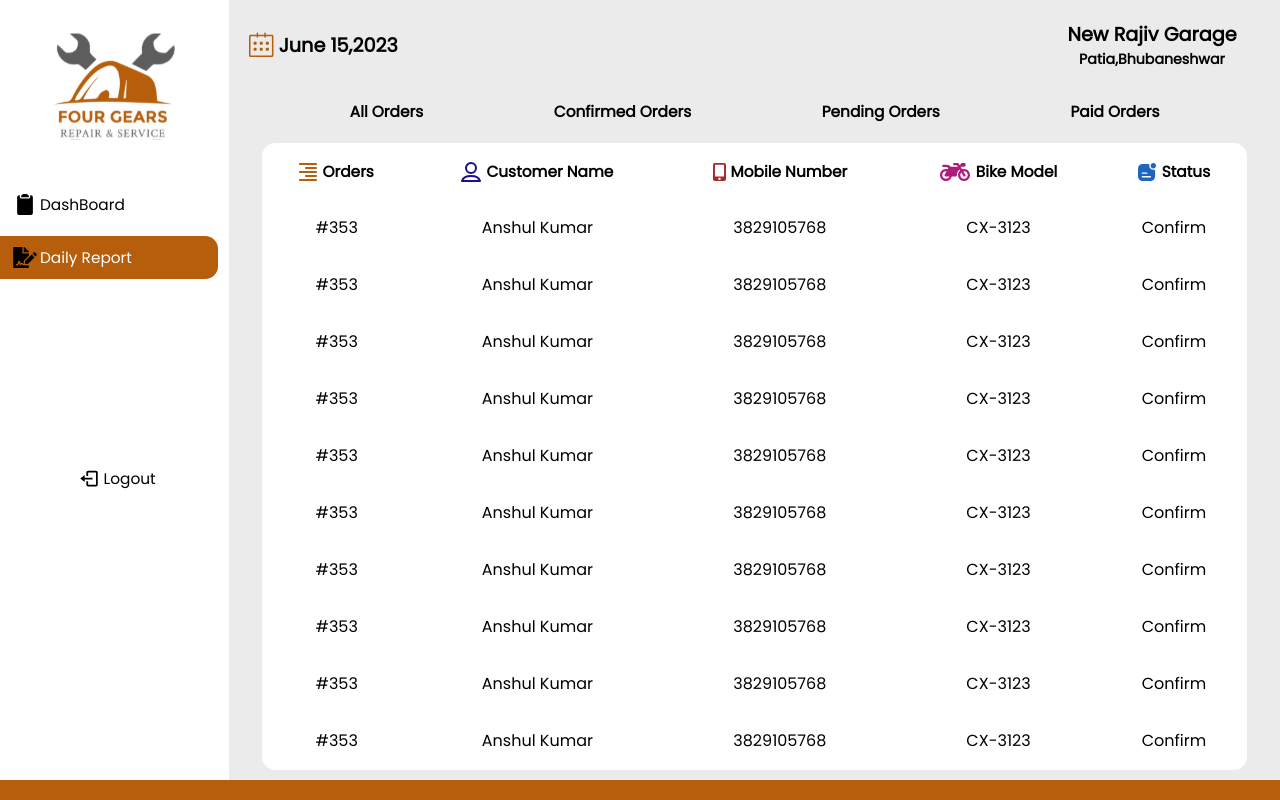
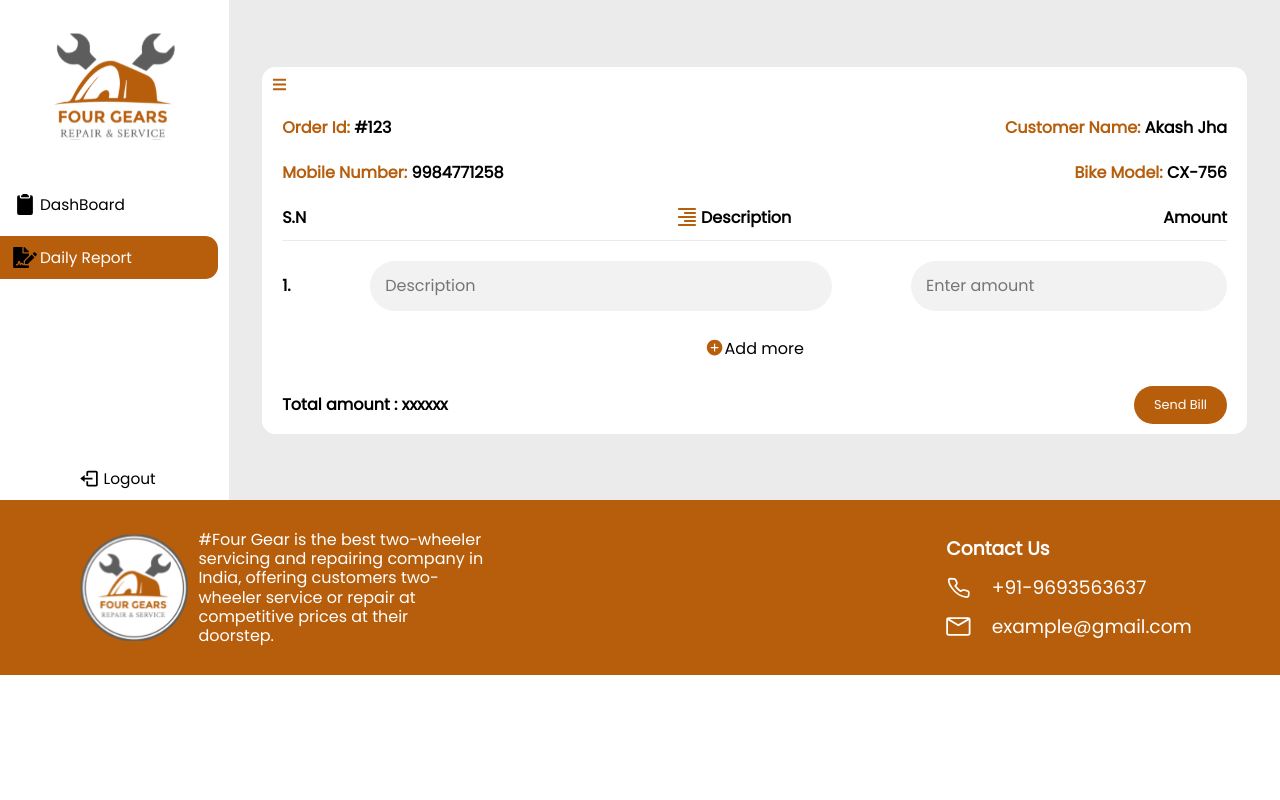
Before and after one commit to anshulkumarx7/fourGear-partner, a React (Vite) app: page / in a window 1280 px wide. Shown: the top 800 px of the page. Built offline with nearby package versions, Linux system fonts and the light colour scheme.

Commit message:
added bill

```diff
--- /dev/null
+++ b/src/Components/Bill.jsx
@@ -0,0 +1,99 @@
+import React, { useState } from "react";
+import "../Styles/Bill.css";
+import DescIcon from "../assets/id.svg";
+import { IoIosAddCircle, IoIosRemoveCircle } from "react-icons/io";
+import { FaBars } from "react-icons/fa";
+
+function Bill(props) {
+  const [billDetails, setBillDetails] = useState([
+    {
+      description: "",
+      amount: "",
+    },
+  ]);
+  const handleAdd = () => {
+    setBillDetails([...billDetails, { description: "", amount: "" }]);
+  };
+  const handleRemove = (index) => {
+    const list = [...billDetails];
+    list.splice(index, 1);
+    setBillDetails(list);
+  };
+  const handleChange = (event, index) => {
+    const { name, value } = event.target;
+    const list = [...billDetails];
+    list[index][name] = value;
+    setBillDetails(list);
+  };
+  const handleSubmit = (event) => {
+    event.preventDefault();
+    console.log(billDetails);
+  };
+  return (
+    <div className="fourGearPartnerBillGeneration">
+      <div className="fourGearPartnerBillContainer">
+        <FaBars className="billBars" onClick={props.handle}/>
+        <div className="billDetails">
+          <h2>
+            <span className="billcolor-change">Order Id: </span> #123
+          </h2>
+          <h2>
+            <span className="billcolor-change">Customer Name: </span>Akash Jha
+          </h2>
+        </div>
+        <div className="billDetails">
+          <h2>
+            <span className="billcolor-change">Mobile Number: </span>9984771258
+          </h2>
+          <h2>
+            <span className="billcolor-change">Bike Model: </span>CX-756
+          </h2>
+        </div>
+        <div className="billTitle">
+          <h2>S.N</h2>
+          <h2>
+            <img src={DescIcon}></img>Description
+          </h2>
+          <h2>Amount</h2>
+        </div>
+        {billDetails.map((data, index) => {
+          return (
+            <div className="billgenerate">
+              <h2>{index + 1}.</h2>
+              <input
+                type="text"
+                placeholder="Description"
+                onChange={(event) => handleChange(event, index)}
+                value={billDetails.description}
+              />
+              <input
+                type="text"
+                placeholder="Enter amount"
+                onChange={(event) => handleChange(event, index)}
+                value={billDetails.amount}
+              />
+            </div>
+          );
+        })}
+        <div className="partnerBillButtons">
+          <button className="partnerBill-addButton" onClick={handleAdd}>
+            <IoIosAddCircle className="rxcross2" />
+            Add more
+          </button>
+          {billDetails.length > 1 && (
+            <button className="partnerBill-removeButton" onClick={handleRemove}>
+              <IoIosRemoveCircle className="rxcross2" />
+              Remove
+            </button>
+          )}
+        </div>
+        <div className="sendBill">
+          <h2>Total amount : xxxxxx</h2>
+          <button onClick={handleSubmit}>Send Bill</button>
+        </div>
+      </div>
+    </div>
+  );
+}
+
+export default Bill;
--- a/src/Pages/Dashboard.jsx
+++ b/src/Pages/Dashboard.jsx
@@ -2,6 +2,7 @@ import React,{useRef} from 'react'
 import Order from '../Components/Order'
 import "../Styles/Dashboard.css";
 import Sidebar from '../Components/Sidebar';
+import Bill from '../Components/Bill';
 
 function Dashboard() {
   const barRef=useRef(null);
@@ -14,7 +15,8 @@ function Dashboard() {
   return (
     <div className='fourGearPartnerDashBoard'>
         <Sidebar reference={barRef} handleRemove={handleRemove}/>
-        <Order handleBars={handleBars} />
+        {/* <Order handleBars={handleBars} /> */}
+        <Bill handle={handleBars} />
     </div>
   )
 }
--- /dev/null
+++ b/src/Styles/Bill.css
@@ -0,0 +1,136 @@
+.fourGearPartnerBillGeneration {
+  width: 82.09vw;
+  background-color: #ebebeb;
+  /* border: 2px solid red; */
+  display: flex;
+  align-items: center;
+  justify-content: center;
+}
+.fourGearPartnerBillContainer {
+  width: 76.94vw;
+  border-radius: 1.04vw;
+  /* height: 70.55vh; */
+  background-color: #ffffff;
+  /* border: 2px solid black; */
+}
+.billDetails {
+  padding: 1rem 2rem;
+  display: flex;
+  align-items: center;
+  justify-content: space-between;
+}
+.billDetails h2 {
+  font-size: 1.25vw;
+}
+.billcolor-change {
+  font-size: 1.25vw;
+  color: #b65e0c;
+}
+.billTitle {
+  margin: 1rem 2rem;
+  padding-bottom: 1rem;
+  display: flex;
+  align-items: center;
+  justify-content: space-between;
+  border-bottom: 1px solid #ebebeb;
+}
+.billTitle h2 {
+  font-size: 1.25vw;
+  display: flex;
+  align-items: center;
+  justify-content: center;
+}
+.billTitle img {
+  padding-right: 0.5rem;
+}
+.billgenerate {
+  padding: 1rem 2rem;
+  display: flex;
+  align-items: center;
+  justify-content: space-between;
+}
+.billgenerate h2 {
+  font-size: 1.25vw;
+}
+.billgenerate input {
+  height: 6.25vh;
+  background-color: #f2f2f2;
+  font-size: 1.25vw;
+  border: none;
+  text-indent: 1.5rem;
+  border-radius: 2.43vw;
+}
+.billgenerate input:nth-child(2) {
+  width: 36.04vw;
+}
+.partnerBillButtons {
+  display: flex;
+  align-items: center;
+  justify-content: center;
+  margin: 1rem 0;
+}
+.partnerBillButtons button {
+  background-color: #ffffff;
+  border: none;
+  display: flex;
+  align-items: center;
+  justify-content: center;
+  font-size: 1.25vw;
+  margin: 0.5rem;
+}
+.sendBill {
+  padding: 1rem 2rem;
+  display: flex;
+  align-items: center;
+  justify-content: space-between;
+}
+.sendBill h2 {
+  font-size: 1.25vw;
+}
+.sendBill button {
+  font-size: 1vw;
+  background-color: #b65e0c;
+  padding: 1rem 2rem;
+  border-radius: 2.3vw;
+  border: none;
+  color: #ffffff;
+  cursor: pointer;
+}
+.billBars {
+  height: 1.5rem;
+  width: 1.5rem;
+  margin: 1rem;
+  color: #b65e0c;
+}
+@media screen and (max-width: 550px) {
+  .fourGearPartnerBillGeneration {
+    width: 100vw;
+  }
+  .billgenerate input {
+    height: 2.5rem;
+    font-size: 0.7rem;
+  }
+  .billgenerate input:nth-child(2){
+    width:12rem;
+  }
+  .fourGearPartnerBillContainer {
+    margin: 2rem 0;
+  }
+  .fourGearPartnerBillContainer h2 {
+    font-size: 0.8rem;
+  }
+  .billcolor-change {
+    font-size: 0.8rem;
+  }
+  .partnerBillButtons button {
+    font-size: 0.8rem;
+  }
+  .sendBill button {
+    font-size: 0.7rem;
+    padding: 0.7rem 1.5rem;
+  }
+  .billTitle img {
+    width: 1.5rem;
+    height: 1rem;
+  }
+}
```
